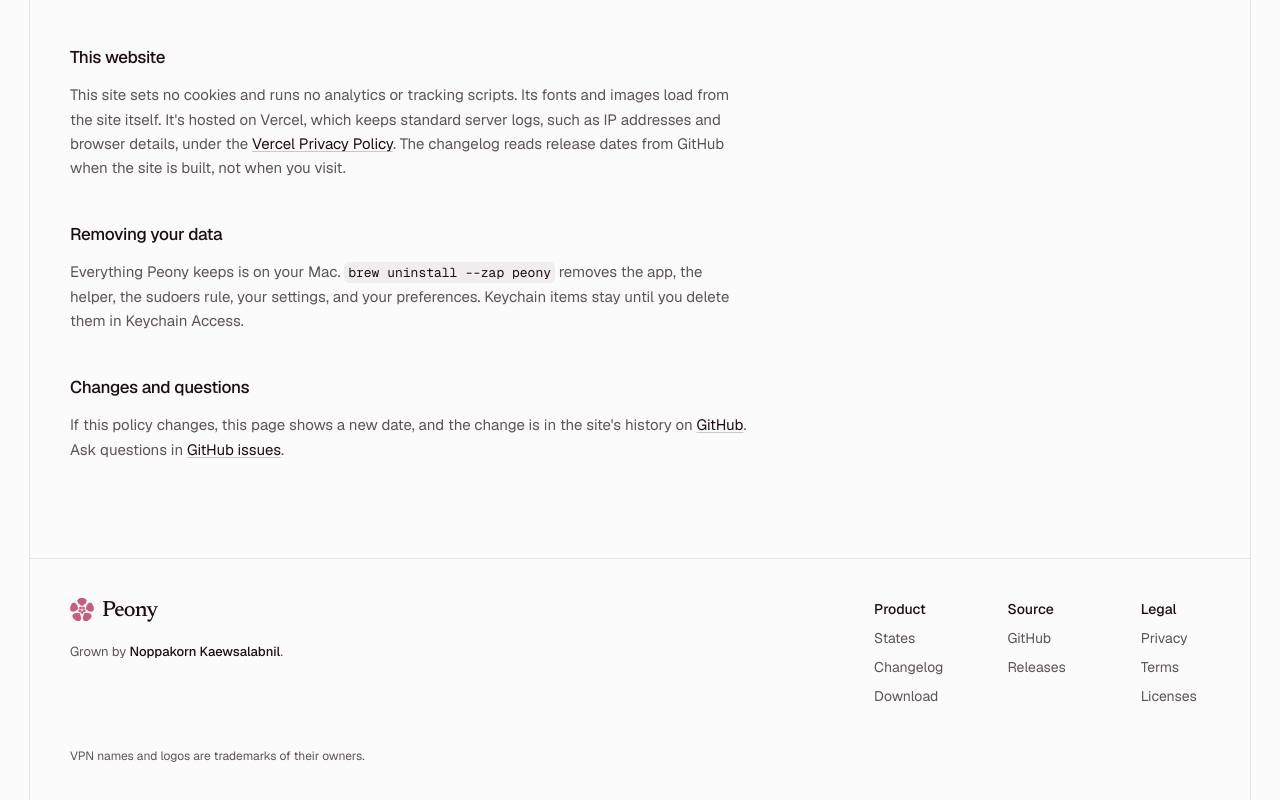
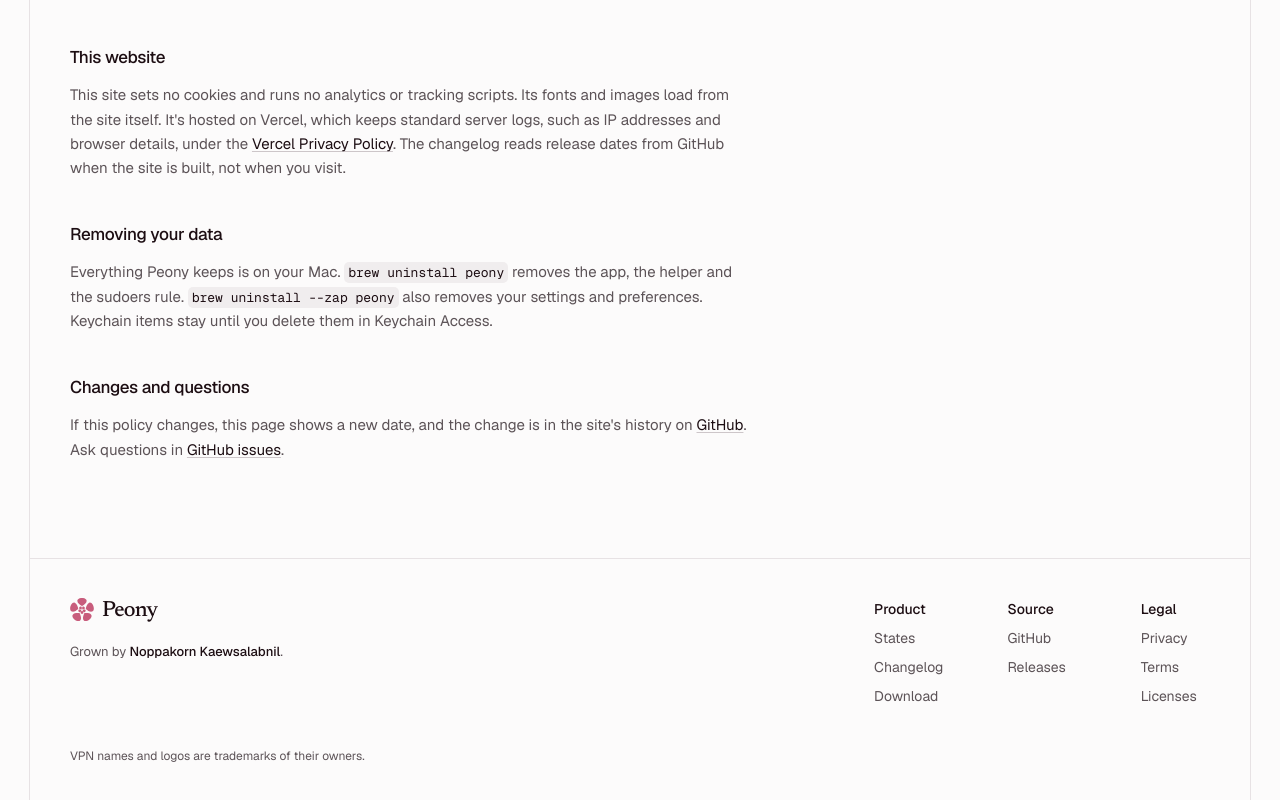
Before and after one commit to PunGrumpy/peony, a Next.js app in the folder apps/web/: page /privacy in a window 1280 px wide. Shown: the part 1272-2072 px from the top of the page. Built offline with nearby package versions, Linux system fonts and the light colour scheme.

Commit message:
docs: Say a plain uninstall removes the helper
The privacy page only mentioned the helper and sudoers rule under --zap. A plain brew uninstall now removes them too, so the page says so.

```diff
--- a/apps/web/app/privacy/page.tsx
+++ b/apps/web/app/privacy/page.tsx
@@ -102,9 +102,10 @@
     <LegalSection title="Removing your data">
       <p>
         Everything Peony keeps is on your Mac.{" "}
-        <code>brew uninstall --zap peony</code> removes the app, the helper, the
-        sudoers rule, your settings, and your preferences. Keychain items stay
-        until you delete them in Keychain Access.
+        <code>brew uninstall peony</code> removes the app, the helper and the
+        sudoers rule. <code>brew uninstall --zap peony</code> also removes your
+        settings and preferences. Keychain items stay until you delete them in
+        Keychain Access.
       </p>
     </LegalSection>
 
```
